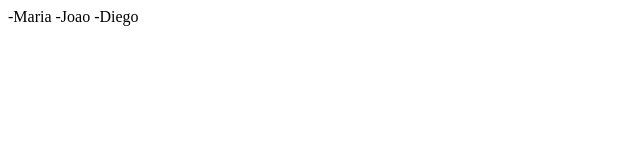
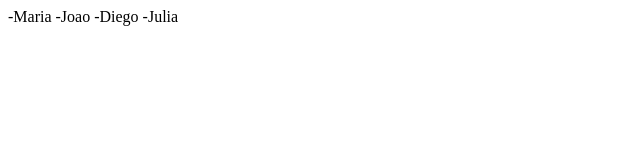
Before and after one commit to JGGuerra/projeto-2b, a plain HTML site: page index.html in a window 1280 px wide. Shown: the full height of the page, 0-640 px from the left. Drawn offline with Linux system fonts and the light colour scheme.

Commit message:
Versao 4

```diff
--- a/index.html
+++ b/index.html
@@ -10,5 +10,6 @@
     -Maria
     -Joao
     -Diego
+    -Julia
 </body>
 </html>
```
